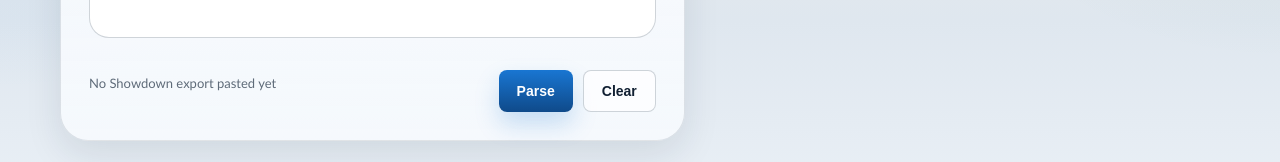
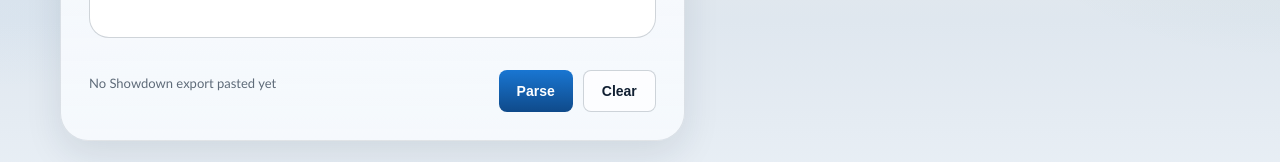
Before and after one commit to kasp470f/pkmn-champions-vp-calculator, a React (Vite) app: page / in a window 1280 px wide. Shown: the part 363-525 px from the top of the page. Built offline with nearby package versions, Linux system fonts and the light colour scheme.

Commit message:
refactor: remove hover box-shadow effect from Button component

```diff
--- a/src/components/SetInput.tsx
+++ b/src/components/SetInput.tsx
@@ -79,11 +79,7 @@ const Button = styled.button`
 	cursor: pointer;
 	font-size: 14px;
 	font-weight: 700;
-	box-shadow: 0 12px 24px rgba(25, 118, 210, 0.22);
 	transition: transform 120ms ease, box-shadow 120ms ease;
-	&:hover {
-		box-shadow: 0 16px 28px rgba(25, 118, 210, 0.26);
-	}
 `;
 
 const Ghost = styled.button`
```
